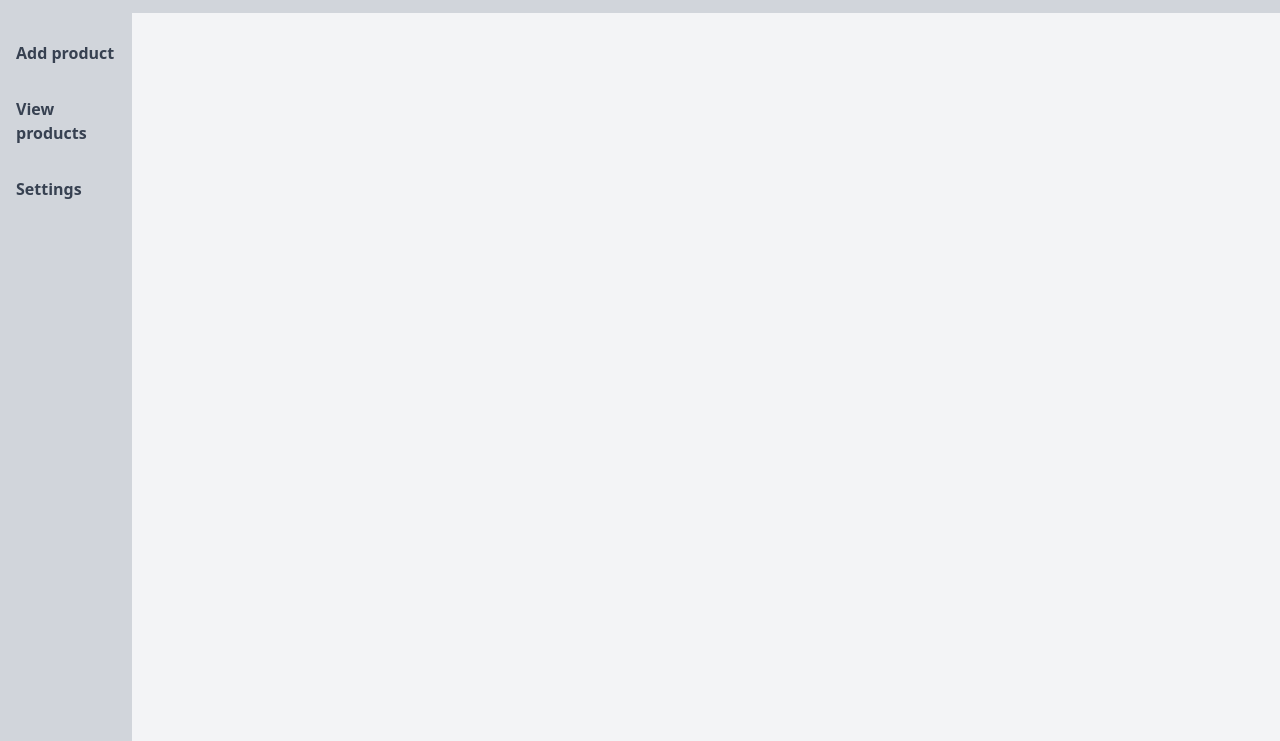
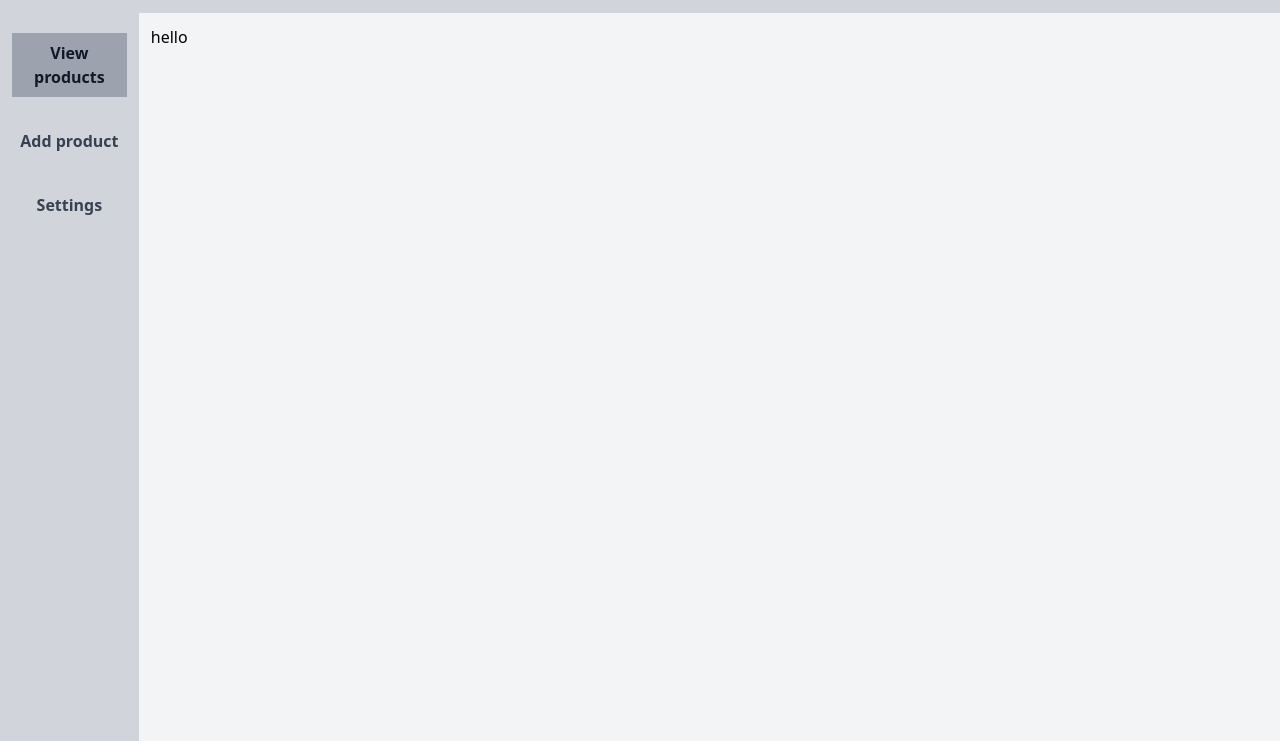
Before and after one commit to rishuraj1/catalogue-prototype, a website: page dashboard/dashboard.html in a window 1280 px wide. Shown: the part 59-800 px from the top of the page. Drawn offline with nearby package versions, Linux system fonts and the light colour scheme.

Commit message:
dashboard btns updated

```diff
--- a/dashboard/dashboard.html
+++ b/dashboard/dashboard.html
@@ -23,25 +23,28 @@
     </div>
     <div class="h-full flex">
       <!-- sidebar -->
-      <div class="py-5 px-2 bg-gray-300 hidden md:flex">
-        <ul class="flex flex-col space-y-4">
-          <li
-            class="p-2 hover:bg-gray-400 cursor-pointer transition-all duration-100 ease-in-out font-semibold text-gray-700 hover:text-gray-900"
-            onclick="loadDynamicPage('./form.html')"
-          >
-            Add product
-          </li>
-          <li
-            class="p-2 hover:bg-gray-400 cursor-pointer transition-all duration-100 ease-in-out font-semibold text-gray-700 hover:text-gray-900"
-          >
-            View products
-          </li>
-          <li
-            class="p-2 hover:bg-gray-400 cursor-pointer transition-all duration-100 ease-in-out font-semibold text-gray-700 hover:text-gray-900"
-          >
-            Settings
-          </li>
-        </ul>
+      <div class="py-5 px-3 bg-gray-300 hidden md:flex flex-col gap-6">
+        <button
+          class="sidebar-btn p-2 hover:bg-gray-400 cursor-pointer transition-all duration-100 ease-in-out font-semibold text-gray-700 hover:text-gray-900"
+          onclick="loadDynamicPage('./products.html', 'viewProducts')"
+          id="viewProducts"
+        >
+          View products
+        </button>
+        <button
+          class="sidebar-btn p-2 hover:bg-gray-400 cursor-pointer transition-all duration-100 ease-in-out font-semibold text-gray-700 hover:text-gray-900 items-start"
+          onclick="loadDynamicPage('./form.html', 'addProduct')"
+          id="addProduct"
+        >
+          Add product
+        </button>
+        <button
+          class="sidebar-btn p-2 hover:bg-gray-400 cursor-pointer transition-all duration-100 ease-in-out font-semibold text-gray-700 hover:text-gray-900"
+          onclick="loadDynamicPage('./settings.html', 'settings')"
+          id="settings"
+        >
+          Settings
+        </button>
       </div>
 
       <!-- main -->
@@ -52,7 +55,15 @@
 
     <!-- function to load content -->
     <script>
-      function loadDynamicPage(pageUrl) {
+      function loadDynamicPage(pageUrl, id) {
+        document.querySelectorAll(".sidebar-btn").forEach(function (btn) {
+          btn.classList.remove("bg-gray-400");
+          btn.classList.remove("text-gray-900");
+        });
+
+        document.getElementById(id).classList.add("bg-gray-400");
+        document.getElementById(id).classList.add("text-gray-900");
+
         var xhttp = new XMLHttpRequest();
         xhttp.onreadystatechange = function () {
           if (this.readyState == 4 && this.status == 200) {
@@ -63,6 +74,7 @@
         xhttp.open("GET", pageUrl, true);
         xhttp.send();
       }
+      loadDynamicPage("./products.html", "viewProducts");
     </script>
   </body>
 </html>
--- /dev/null
+++ b/dashboard/products.html
@@ -0,0 +1,11 @@
+<!DOCTYPE html>
+<html lang="en">
+<head>
+    <meta charset="UTF-8">
+    <meta name="viewport" content="width=device-width, initial-scale=1.0">
+    <title></title>
+</head>
+<body>
+    hello
+</body>
+</html>
```
Also changed, not shown: dashboard/settings.html (added, +11 -0 lines).
